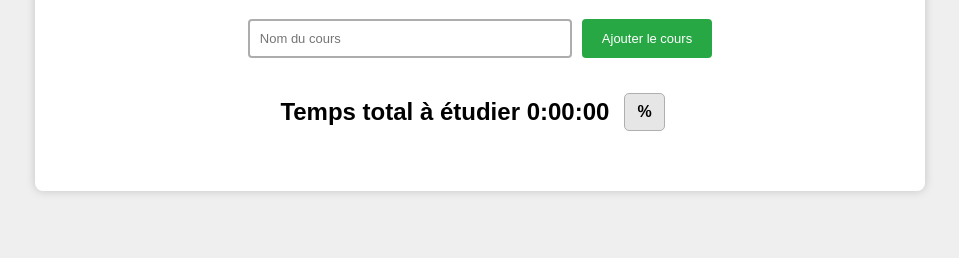
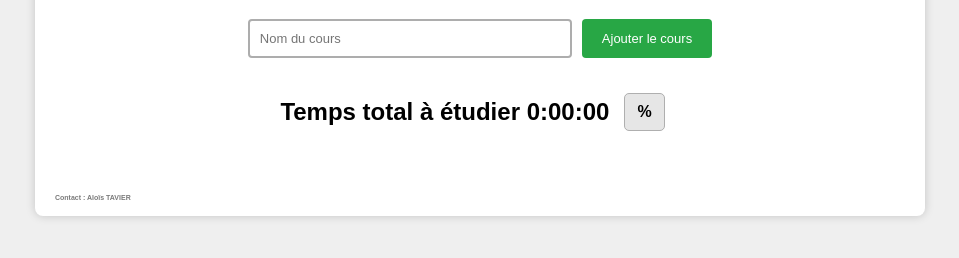
Before and after one commit to AloisTavier/Time-sheet, a plain HTML site: page index.html in a window 1280 px wide. Shown: the part 176-434 px from the top of the page, without its empty margins (160-1119 px from the left). Drawn offline with nearby package versions, Linux system fonts and the light colour scheme.

Commit message:
add contact link

```diff
--- a/index.html
+++ b/index.html
@@ -32,6 +32,7 @@
             <h2>Temps total à étudier  <span id="total-time">0:00:00</span></h2>
             <button id="popupButton" onclick="info()" title="Affiche les statistiques du temps passé sur chaque cours"><b>%</b></button>
         </div>
+        <h6><a href="mailto:alois.tavier@gmail.com" id="link-mail" >Contact : Aloïs TAVIER</a></h6>
     </div>
     <script src="script.js"></script>
 </body>
--- a/styles.css
+++ b/styles.css
@@ -4,6 +4,7 @@ body {
     color: #333;
     margin: 0;
     padding: 0;
+    position: relative;
 }
 :root {
     --shadow-color: rgba(0, 0, 0, 0.178);
@@ -38,6 +39,7 @@ body {
     background: white;
     border-radius: 8px;
     box-shadow: 0 0px 10px var(--shadow-color);
+    position: relative;
 }
 .time-info{
     width: 49%;
@@ -355,6 +357,19 @@ h1 {
     animation: toggleOn 0.3s linear forwards;
     background-color: rgb(30, 30, 30);
 }
+#link-mail{
+    /* color: #007bff; */
+    text-decoration: none;
+    text-decoration: none;
+    color:rgb(122, 122, 122);
+    font-size:7px;
+    position:absolute;
+    bottom:15px;
+    left:20px;
+}
+#link-mail:hover{
+    color: #007bff;
+}
 @keyframes toggleOn{
     0%{
         transform: translate(0);
```
